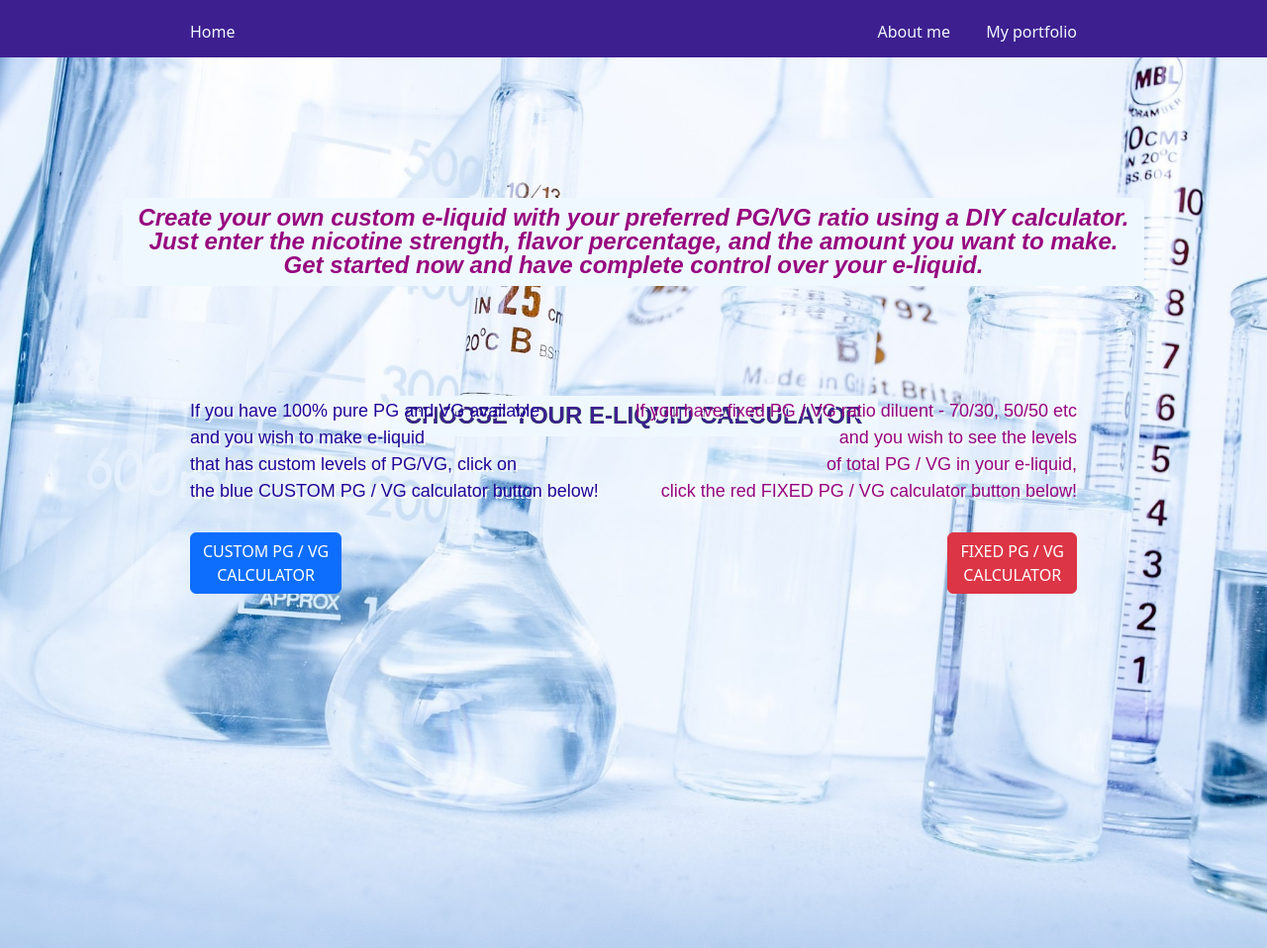
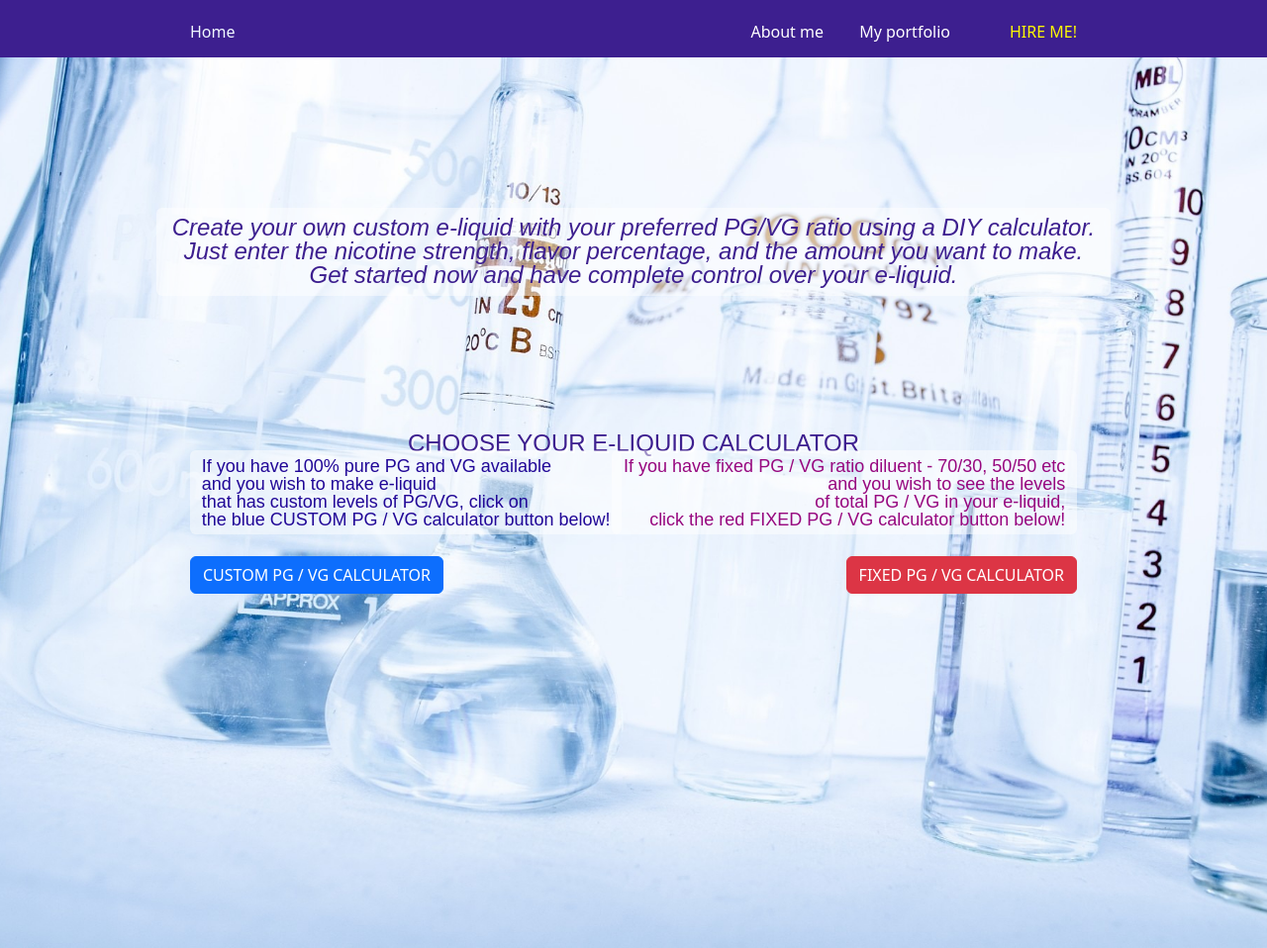
Before and after one commit to Kapmann/e-Liquid_Calculator, a Django app: page /home/ in a window 1280 px wide. Shown: the whole page at 99% size. Run offline with Django 4.2, Linux system fonts and the light colour scheme.

Commit message:
design_tweaks

```diff
--- a/home/templates/home.html
+++ b/home/templates/home.html
@@ -4,20 +4,21 @@
 {% block body %}
 <link rel="stylesheet" href="{% static 'home.css' %}">
 <div class="background-image">
-    <div class="badge text-wrap headline_text" style="color: rgb(61, 31, 143); background-color: aliceblue;
-    width:fit-content; font-size: x-large; font-family:Arial, Helvetica, sans-serif; text-align: center;">
+    <div class="headline_text" style="color: rgb(61, 31, 143); font-size: x-large; font-family:Arial, Helvetica, sans-serif; text-align: center;">
         CHOOSE YOUR E-LIQUID CALCULATOR
     </div>
-    <div class="badge text-wrap main_text" style="color: rgb(151, 7, 127); background-color: aliceblue; width: fit-content; font-size: x-large; font-family: Arial, Helvetica, sans-serif;
-    font-style: italic; text-align: center;">
+    <div class="badge text-wrap main_text" style="color: rgb(61, 31, 143); background-color: rgba(255, 255, 255,.5); width: fit-content; font-size: x-large; font-family: Arial, Helvetica, sans-serif;
+    font-style: italic; font-weight: lighter; text-align: center;">
     Create your own custom e-liquid with your preferred PG/VG ratio using a DIY calculator.<br> Just enter the nicotine strength,
         flavor percentage, and the amount you want to make.<br> Get started now and have complete control over your e-liquid.
     </div>
-    <div class="secondary_text" style="color: rgb(33, 7, 151); font-size: large; font-family: Arial, Helvetica, sans-serif; text-align: left;">
+    <div class="badge text-wrap secondary_text" style="color: rgb(33, 7, 151); background-color: rgba(255, 255, 255,.5); width: fit-content;
+    font-size: large; font-family: Arial, Helvetica, sans-serif; text-align: left; font-weight: lighter;">
         If you have 100% pure PG and VG available<br> and you wish to make e-liquid<br>
         that has custom levels of PG/VG, click on<br> the blue CUSTOM PG / VG calculator button below!
     </div>
-    <div class="right_text" style="color: rgb(151, 7, 127); font-size: large; font-family: Arial, Helvetica, sans-serif; text-align: right">
+    <div class="badge text-wrap right_text" style="color: rgb(151, 7, 127); background-color: rgba(255, 255, 255,.5); width: fit-content;
+    font-size: large; font-family: Arial, Helvetica, sans-serif; text-align: right; font-weight: lighter;">
         If you have fixed PG / VG ratio diluent - 70/30, 50/50 etc<br> and you wish to see the levels<br>
         of total PG / VG in your e-liquid, <br>click the red FIXED PG / VG calculator button below!
     </div>
@@ -25,13 +26,13 @@
     <a
         href="#"
         class="btn btn-primary mt-auto"
-        role="button">CUSTOM PG / VG<br>CALCULATOR</a>
+        role="button">CUSTOM PG / VG CALCULATOR</a>
     </div>
     <div class="fixed_button">
     <a
         href="#"
         class="btn btn-danger mt-auto"
-        role="button">FIXED PG / VG<br>CALCULATOR</a>
+        role="button">FIXED PG / VG CALCULATOR</a>
     </div>
 </div>
 
--- a/static/home.css
+++ b/static/home.css
@@ -5,25 +5,23 @@
     background-image: cover;
     background-position: center;
     min-height: 900px;
-    min-width: 100%;
+
   }
 
-  body {
-    height: 83vh;
-  }
+
 
     .headline_text {
         position:absolute;
-        top: 400px; left: 0; right: 0;
+        top: 430px; left: 0; right: 0;
         margin: auto;
         width: 100 px;
         height: auto;
-        text-shadow: 0px 0px #32f00c;
+        text-shadow: 2px 2px #ffffff;
   }
 
     .main_text {
         position: absolute;
-        top: 200px; left: 0; right: 0;
+        top: 210px; left: 0; right: 0;
         margin: auto;
         width: auto;
         height: auto;
@@ -31,11 +29,10 @@
 
   .secondary_text {
     position:absolute;
-    bottom: 290px; left: 15%;
+    bottom: 260px; left: 15%;
     margin: auto;
     width: 100 px;
     height: auto;
-    text-shadow: 2px 2px #ffffff;
     }
 
     .custom_button {
@@ -49,12 +46,11 @@
 
     .right_text {
         position:absolute;
-        bottom: 290px; right: 15%;
+        bottom: 260px; right: 15%;
         margin: auto;
         width: 100 px;
         height: auto;
-        text-shadow: 2px 2px #ffffff;
-    }
+        }
 
     .fixed_button {
         position:absolute;
--- a/static/nav.css
+++ b/static/nav.css
@@ -13,12 +13,18 @@
 
 .about_pos {
     position: absolute;
-    top: 20px; right: 25%;
+    top: 20px; right: 35%;
 
 }
 
 .portfolio_pos {
     position: absolute;
+    top: 20px; right: 25%;
+
+}
+
+.hire_pos {
+    position: absolute;
     top: 20px; right: 15%;
 
 }
--- a/templates/navigation.html
+++ b/templates/navigation.html
@@ -6,10 +6,13 @@
     <a class="nav-link" style="color: aliceblue;" href="#">Home</a>
     </div>
     <div class="about_pos">
-      <a class="nav-link" style="color: aliceblue;" href="#">About me</a>
+      <a class="nav-link" style="color: rgb(255, 255, 255);" href="#">About me</a>
     </div>
     <div class="portfolio_pos">
-      <a class="nav-link" style="color: aliceblue;" href="#">My portfolio</a>
+      <a class="nav-link" style="color: rgb(255, 255, 255);" href="#">My portfolio</a>
+    </div>
+    <div class="hire_pos">
+      <a class="nav-link" style="color: rgb(255, 251, 0);" href="#">HIRE ME!</a>
     </div>
   </div>
 </nav>
```
